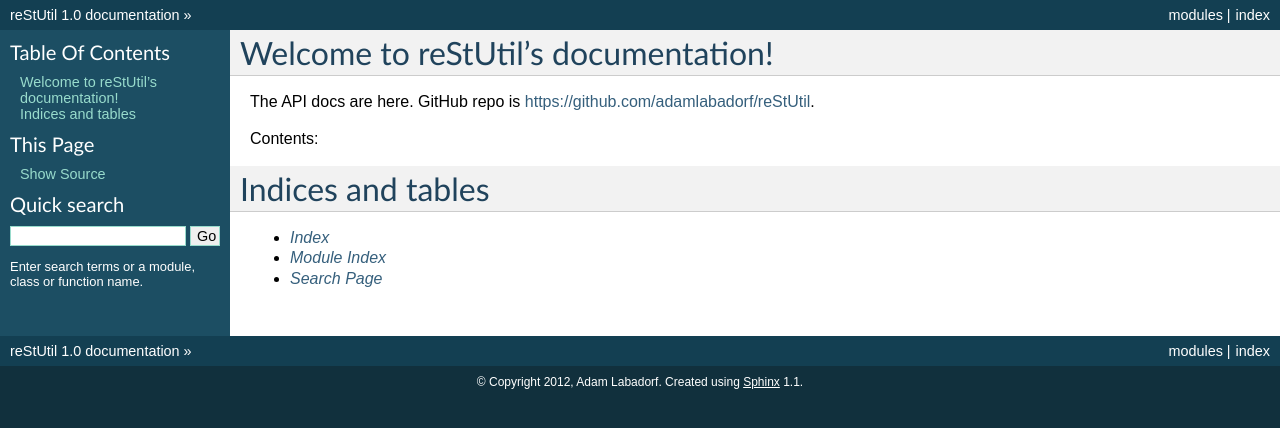
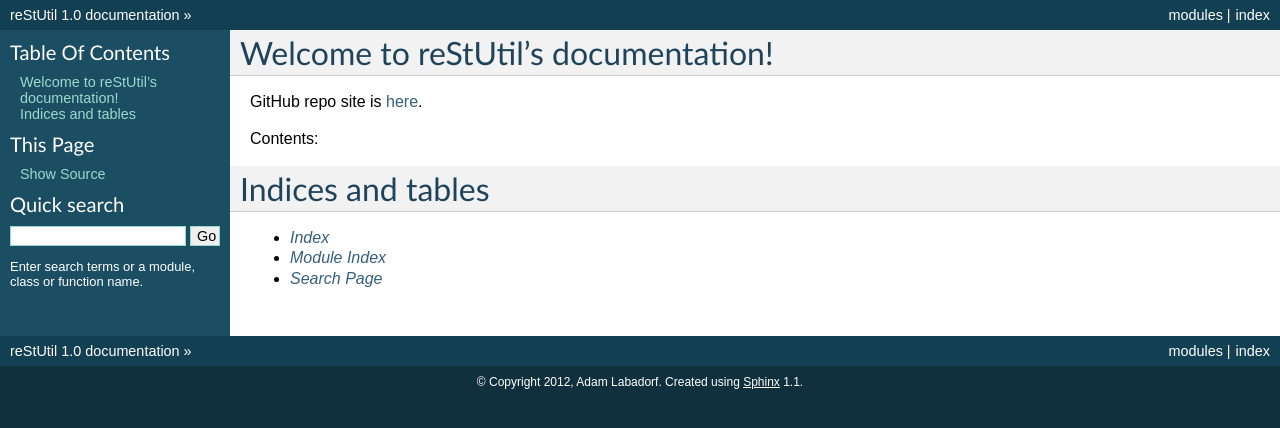
Before and after one commit to adamlabadorf/reStUtil, a plain HTML site: page index.html in a window 1280 px wide. Drawn offline with Linux system fonts and the light colour scheme.

Commit message:
maybe the index link worked this time?

```diff
--- a/index.html
+++ b/index.html
@@ -48,8 +48,7 @@
 
   <div class="section" id="welcome-to-restutil-s-documentation">
 <h1>Welcome to reStUtil&#8217;s documentation!<a class="headerlink" href="#welcome-to-restutil-s-documentation" title="Permalink to this headline">¶</a></h1>
-<p>The API docs are here.  GitHub repo is
-<a class="reference external" href="https://github.com/adamlabadorf/reStUtil">https://github.com/adamlabadorf/reStUtil</a>.</p>
+<p>GitHub repo site is <a class="reference external" href="https://github.com/adamlabadorf/reStUtil">here</a>.</p>
 <p>Contents:</p>
 </div>
 <div class="section" id="indices-and-tables">
```
Also changed, not shown: searchindex.js (+1 -1 lines), _sources/index.txt.
